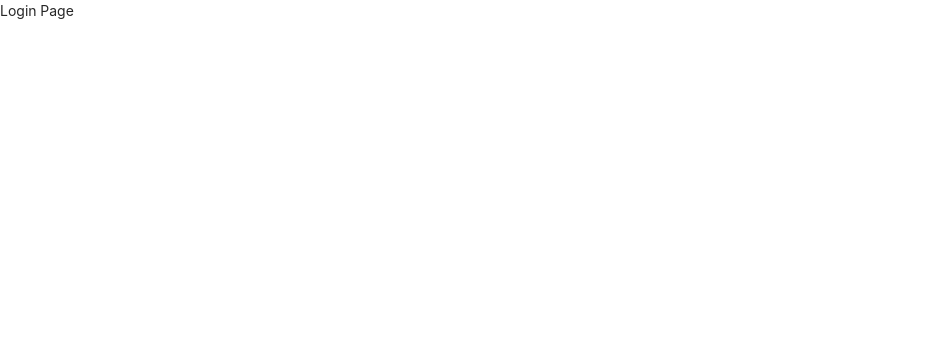
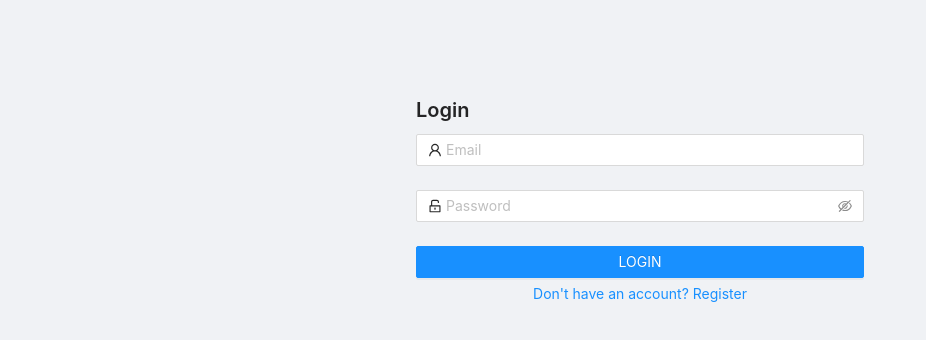
Before and after one commit to infix/news-app, a React (Create React App) app in the folder packages/frontend/: page /login in a window 1280 px wide. Shown: the top 340 px of the page, without its empty margins (0-926 px from the left). Built offline with nearby package versions, Linux system fonts and the light colour scheme.

Commit message:
[FEAT]: created login page

```diff
--- a/packages/frontend/src/pages/Login.tsx
+++ b/packages/frontend/src/pages/Login.tsx
@@ -1,3 +1,93 @@
-import React from "react";
+import React, { useCallback } from "react";
+import { Button, Form, Input, Layout, Typography } from "antd";
+import { UnlockOutlined, UserOutlined } from "@ant-design/icons";
+import { useMutation } from "@apollo/react-hooks";
+import { Link, useHistory } from "react-router-dom";
+import { Rule } from "antd/lib/form";
+import gql from "graphql-tag";
 
-export const Login = () => <>Login Page</>;
+const LOGIN_MUTATION = gql`
+  mutation LOGIN($email: String!, $password: String!) {
+    login(email: $email, password: $password) {
+      token
+    }
+  }
+`;
+
+const validationRules: { [k: string]: Rule[] } = {
+  email: [
+    { required: true, message: "Email is required" },
+    { type: "email", message: "Enter a valid email" },
+  ],
+  password: [{ required: true, message: "Password is required" }],
+};
+
+type LoginData = { login: { token: string } };
+type LoginVars = { email: string; password: string };
+
+export const Login = () => {
+  const router = useHistory();
+  const [login, { loading, error, data }] = useMutation<LoginData, LoginVars>(
+    LOGIN_MUTATION,
+  );
+
+  if (data && data.login) {
+    localStorage.setItem("token", data.login.token);
+    router.push("/");
+  }
+
+  const onFinish = useCallback(
+    values => login({ variables: values as LoginVars }).catch(e => e),
+    [],
+  );
+
+  return (
+    <Layout style={{ minHeight: "100vh", alignItems: "center" }}>
+      <Layout.Content
+        style={{
+          maxWidth: "30rem",
+          width: "30rem",
+          marginTop: "5rem",
+          padding: "1rem",
+        }}
+      >
+        <Form onFinish={onFinish}>
+          <Typography.Title level={4}>Login</Typography.Title>
+
+          <Form.Item name="email" rules={validationRules.email}>
+            <Input
+              disabled={loading}
+              prefix={<UserOutlined />}
+              placeholder="Email"
+              type="email"
+            />
+          </Form.Item>
+
+          <Form.Item name="password" rules={validationRules.password}>
+            <Input.Password
+              disabled={loading}
+              prefix={<UnlockOutlined />}
+              placeholder="Password"
+            />
+          </Form.Item>
+
+          {error && (
+            <Typography.Text type="danger">
+              {error.graphQLErrors[0].message}
+            </Typography.Text>
+          )}
+
+          <Form.Item noStyle>
+            <Button type="primary" block htmlType="submit" loading={loading}>
+              LOGIN
+            </Button>
+          </Form.Item>
+
+          <Button type="link" block>
+            <Link to="/register"> Don't have an account? Register</Link>
+          </Button>
+        </Form>
+      </Layout.Content>
+    </Layout>
+  );
+};
```
